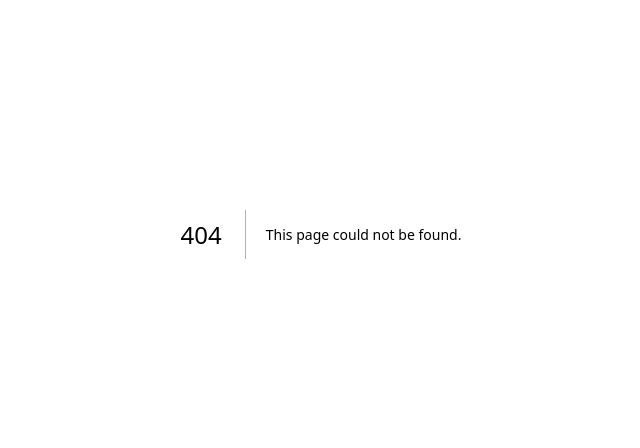
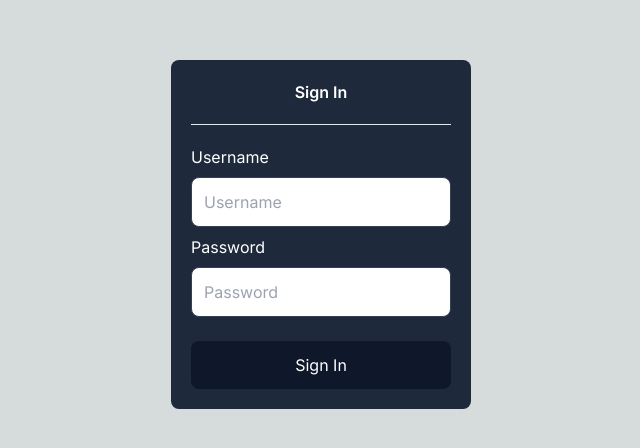
Before and after one commit to Marchinka90/nextjs-twitter-prototype, a Next.js app: page /signin in a window 1280 px wide. Before the commit this address had no page. Shown: the part 166-614 px from the top of the page, without its empty margins (319-959 px from the left). Built offline with nearby package versions, Linux system fonts and the light colour scheme.

Commit message:
Added SignIn Page

```diff
--- /dev/null
+++ b/app/(private)/feed/page.tsx
@@ -0,0 +1,7 @@
+export default async function FeedPage() {
+  return (
+    <div>
+      <h1>Feed Page</h1>
+    </div>
+  )
+}
--- /dev/null
+++ b/app/(private)/layout.tsx
@@ -0,0 +1,8 @@
+export default function PrivateLayout({
+  children,
+}: {
+
+  children: React.ReactNode;
+}) {
+  return <main>{children}</main>
+}
--- /dev/null
+++ b/app/(public)/layout.tsx
@@ -0,0 +1,11 @@
+export default function PublicLayout({
+  children,
+}: {
+  children: React.ReactNode;
+}) {
+  return (
+    <main className="flex min-h-screen max-w-md items-center justify-center m-auto">
+      {children}
+    </main>
+  )
+}
--- /dev/null
+++ b/app/(public)/signin/form.tsx
@@ -0,0 +1,68 @@
+'use client';
+
+import { useRouter } from "next/navigation";
+import React, { FormEvent, useState } from "react";
+
+export default function Form() {
+  const router = useRouter();
+  const [username, setUsername] = useState<undefined | string>('');
+  const [password, setPassword] = useState<undefined | string>('');
+
+  async function handleSubmit(e: FormEvent) {
+    e.preventDefault();
+    const res = await fetch('/api/login', {
+      method: 'POST',
+      body: JSON.stringify({ username, password }),
+    });
+
+    if (res.ok) {
+      router.push('/feed');
+    } else {
+      alert('log in failed');
+    }
+
+  }
+
+  return (
+    <form
+      className="flex flex-col gap-2 p-5 max-w-xs w-full bg-slate-800 rounded-lg"
+      onSubmit={handleSubmit}
+    >
+      <div className="text-center">
+        <h3 className="font-semibold">Sign In</h3>
+      </div>
+      <div className="my-3">
+        <hr />
+      </div>
+      <div>
+        <div className="flex flex-col gap-2">
+          <label>Username</label>
+          <input
+            className="text-black p-3 border border-slate-700 rounded-lg"
+            type="text"
+            onChange={(e) => setUsername(e.target.value)}
+            value={username}
+            id="username"
+            placeholder="Username"
+            required
+          />
+        </div>
+      </div>
+      <div>
+        <div className="flex flex-col gap-2">
+          <label>Password</label>
+          <input
+            className="text-black p-3 border border-slate-700 rounded-lg"
+            type="password"
+            onChange={(e) => setPassword(e.target.value)}
+            value={password}
+            id="password"
+            placeholder="Password"
+            required
+          />
+        </div>
+      </div>
+      <button type="submit" className="mt-4 bg-slate-900 text-white p-3 rounded-lg">Sign In</button>
+    </form>
+  )
+}
--- /dev/null
+++ b/app/(public)/signin/page.tsx
@@ -0,0 +1,9 @@
+import Form from "./form";
+
+export default function SignInPage() {
+  return (
+    <div>
+      <Form />
+    </div>
+  )
+}
--- a/app/globals.css
+++ b/app/globals.css
@@ -17,13 +17,15 @@
 }
 
 body {
-  color: rgb(var(--foreground-rgb));
+  color: white;
+  background-color: rgb(var(--background-start-rgb));
+  /* color: rgb(var(--foreground-rgb));
   background: linear-gradient(
       to bottom,
       transparent,
       rgb(var(--background-end-rgb))
     )
-    rgb(var(--background-start-rgb));
+    rgb(var(--background-start-rgb)); */
 }
 
 @layer utilities {
--- a/app/page.tsx
+++ b/app/page.tsx
@@ -3,7 +3,7 @@
 
 export default function Home() {
   return (
-    <main className="flex min-h-screen items-center justify-center text-white">
+    <main className="flex min-h-screen items-center justify-center">
       <div className="flex flex-col gap-2 p-5 max-w-xs w-full bg-slate-800 rounded-lg">
         <div className="text-center my-4">
           <h1>NextTwitter</h1>
```
